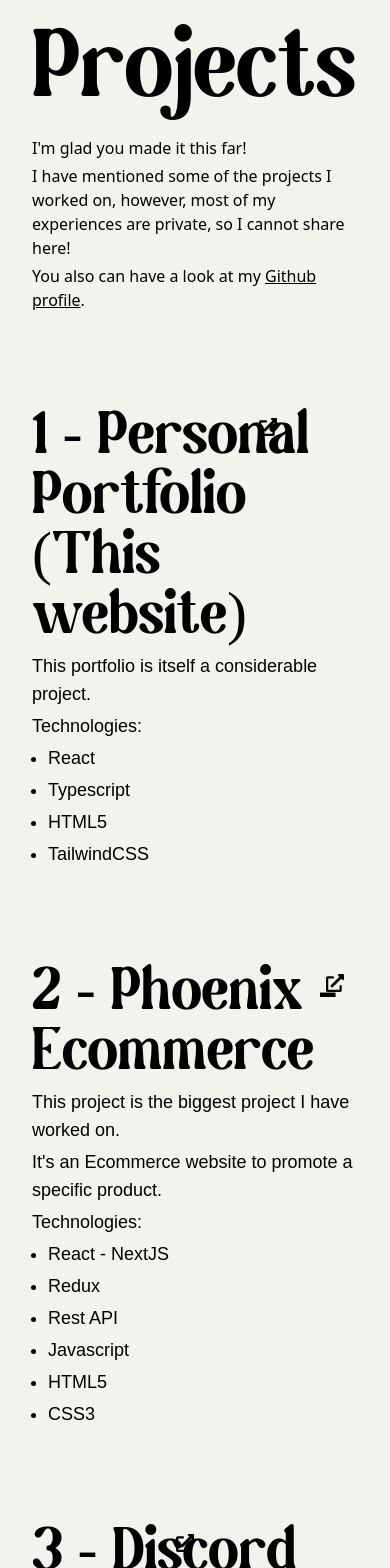
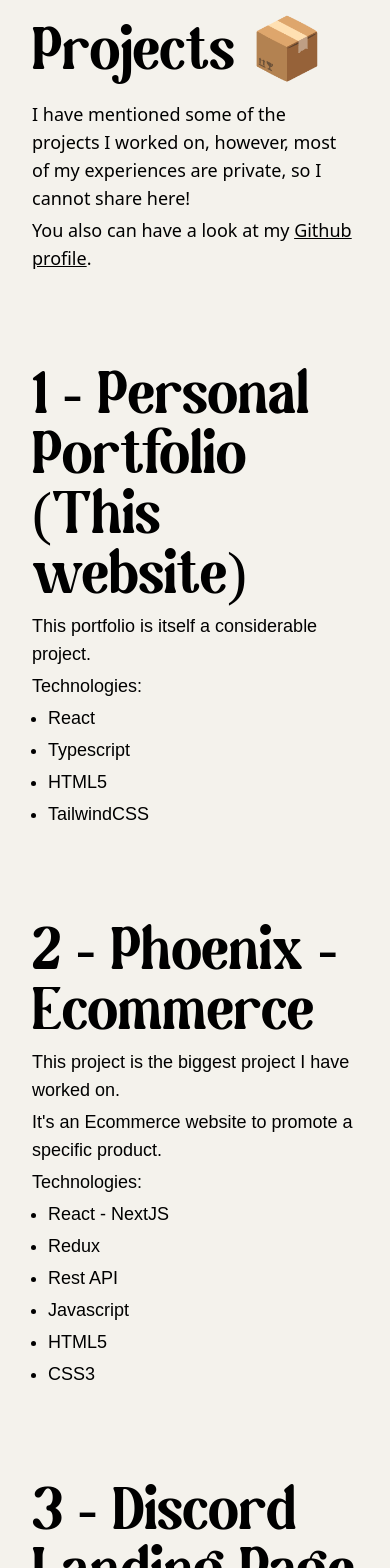
Before and after one commit to AhmedZrouqui/portfoliov2, a React (Create React App) app: page /projects in a window 390 px wide. Shown: the part 120-1688 px from the top of the page. Built offline with nearby package versions, Linux system fonts and the light colour scheme.

Commit message:
Add emojis and change text size

```diff
--- a/src/pages/Projects/index.tsx
+++ b/src/pages/Projects/index.tsx
@@ -5,9 +5,8 @@ function Projects() {
   return (
     <div className="">
       <div className="title mb-24">
-        <h1 className="font-magilio text-8xl text-blackish">Projects</h1>
-        <div className="my-4 text-md">
-          <p className="my-1">I'm glad you made it this far!</p>
+        <h1 className="font-magilio text-6xl text-blackish">Projects 📦</h1>
+        <div className="my-4 text-lg">
           <p className="my-1">
             I have mentioned some of the projects I worked on, however, most of
             my experiences are private, so I cannot share here!
@@ -33,7 +32,7 @@ function Projects() {
             rel="nereferrer"
           >
             1 - Personal Portfolio (This website)
-            <span className="top-[10px] right-[-30px] absolute">
+            <span className="top-[10px] right-[-30px] absolute hidden lg:block">
               <FaExternalLinkAlt className="text-lg" />
             </span>
           </a>
@@ -61,7 +60,7 @@ function Projects() {
             rel="nereferrer"
           >
             2 - Phoenix - Ecommerce
-            <span className="top-[10px] right-[-30px] absolute">
+            <span className="top-[10px] right-[-30px] absolute hidden lg:block">
               <FaExternalLinkAlt className="text-lg" />
             </span>
           </a>
@@ -94,7 +93,7 @@ function Projects() {
             rel="nereferrer"
           >
             3 - Discord Landing Page Clone
-            <span className="top-[10px] right-[-30px] absolute">
+            <span className="top-[10px] right-[-30px] absolute hidden lg:block">
               <FaExternalLinkAlt className="text-lg" />
             </span>
           </a>
@@ -130,7 +129,7 @@ function Projects() {
             rel="nereferrer"
           >
             4 - Personal Card Website
-            <span className="top-[10px] right-[-30px] absolute">
+            <span className="top-[10px] right-[-30px] absolute hidden lg:block">
               <FaExternalLinkAlt className="text-lg" />
             </span>
           </a>
```
